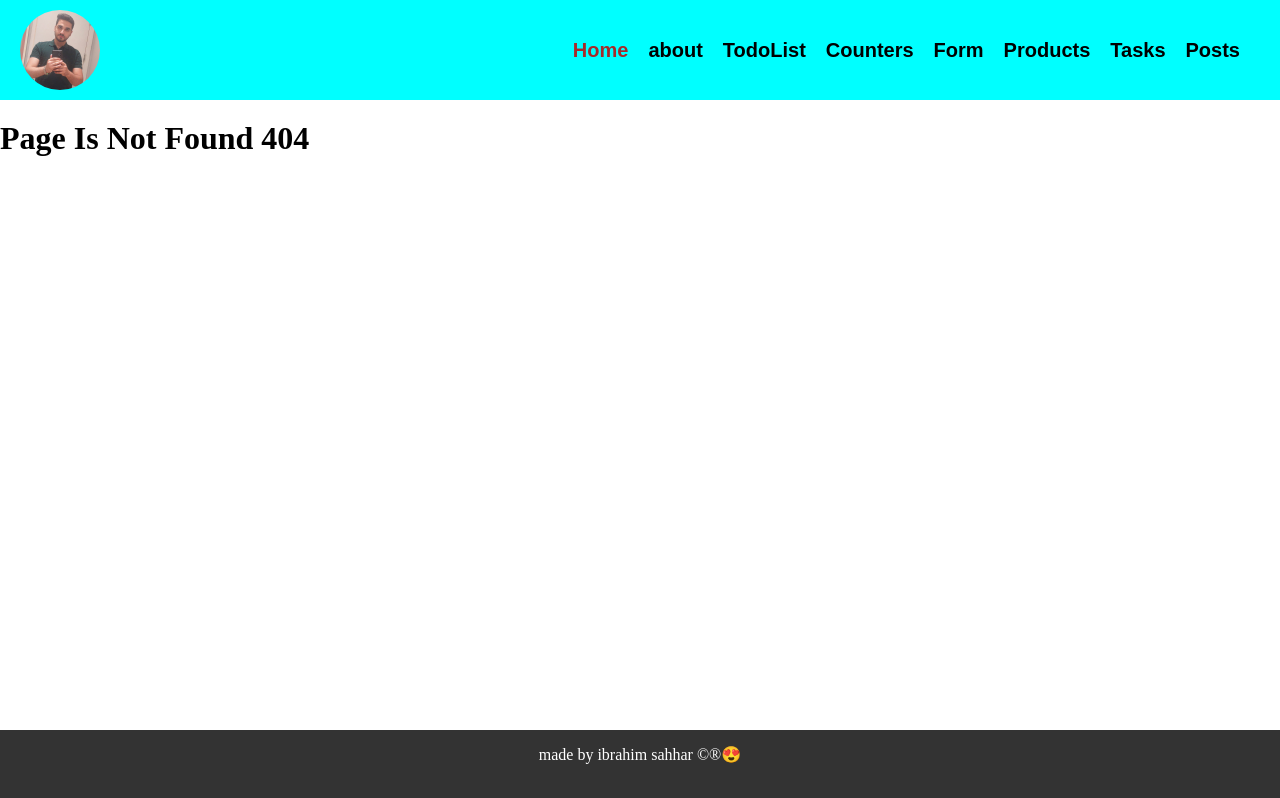
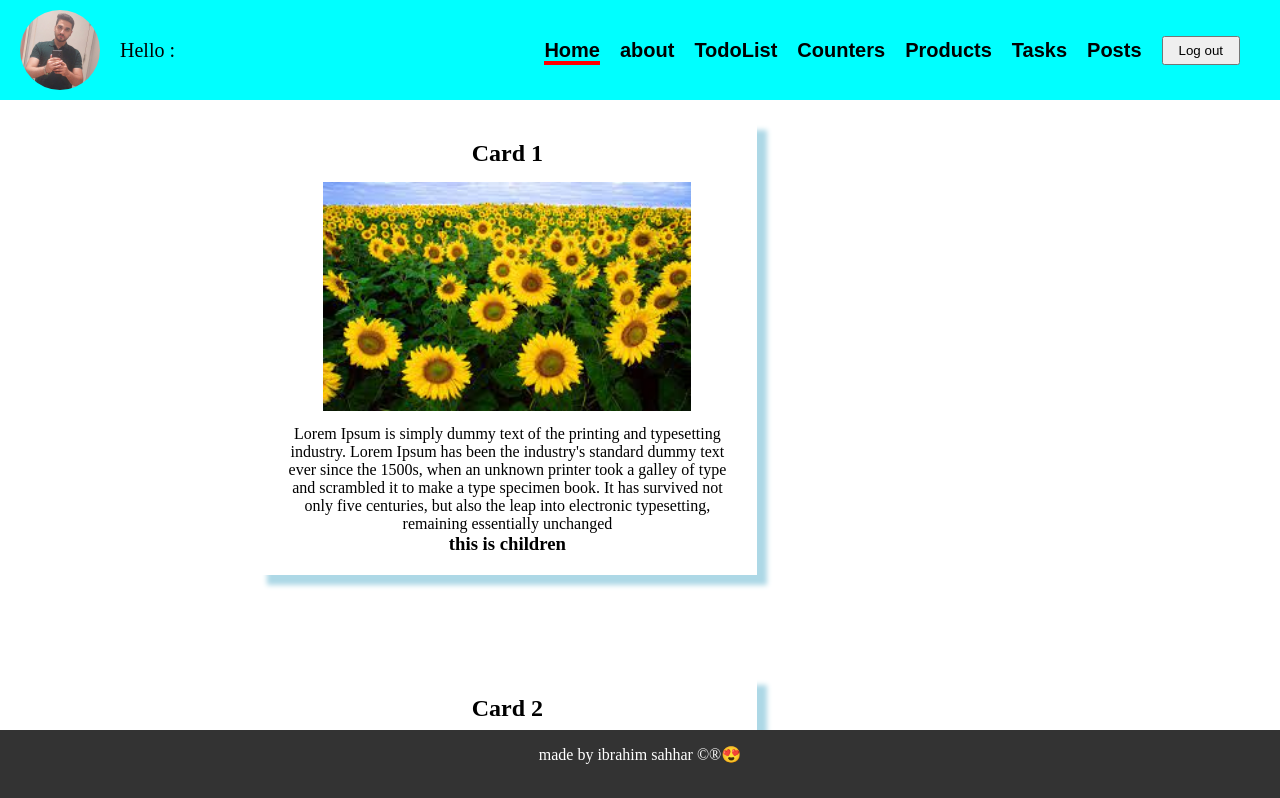
Before and after one commit to IbrahimSahhar/train-react, a React (Create React App) app: page /dashboard in a window 1280 px wide. Before the commit this address had no page. Shown: the top 798 px of the page. Built offline with nearby package versions, Linux system fonts and the light colour scheme; sample sign-in values are in the browser's storage.

Commit message:
Integration with API 2

```diff
--- a/src/App.js
+++ b/src/App.js
@@ -1,15 +1,23 @@
-import Footer from "./components/Footer";
-import Header from "./components/Header";
-
+import { useState } from "react";
 import { Routers } from "./Global/Routers";
+import { useEffect } from "react";
 
 function App() {
+  const [isAuthorized, setIsAuthorized] = useState(false);
+  const logOut = () => {
+    localStorage.removeItem("token");
+    localStorage.removeItem("fillName");
+    setIsAuthorized(false);
+  };
+
+  useEffect(() => {
+    if (localStorage.getItem("token")) {
+      setIsAuthorized(true);
+    }
+  }, [isAuthorized]);
+
   return (
-    <div className="App">
-      <Header />
-      {Routers()}
-      <Footer />
-    </div>
+    <div className="App">{Routers(isAuthorized, setIsAuthorized, logOut)}</div>
   );
 }
 
--- a/src/Global/Routers.jsx
+++ b/src/Global/Routers.jsx
@@ -1,5 +1,5 @@
 import React from "react";
-import { useRoutes } from "react-router-dom";
+import { Navigate, useRoutes } from "react-router-dom";
 import Home from "../pages/Home";
 import About from "../pages/About";
 import TodoList from "../pages/TodoList";
@@ -10,44 +10,70 @@ import Posts from "../pages/Posts";
 import Form from "../pages/Form";
 
 import PostOne from "../components/PostOne";
-export const Routers = () => {
+import ProtectedRoute from "../components/ProtectedRoute";
+
+export const Routers = (isAuthorized, setIsAuthorized, logOut) => {
   const router = useRoutes([
     {
-      path: "/",
+      index: true,
+      element: <Navigate to={"/form"} />,
+    },
+    {
+      path: "/form",
+      // element: <Form />,
+      element: (
+        <>
+          {isAuthorized ? (
+            <Navigate to="/dashboard" />
+          ) : (
+            <Form
+              setIsAuthorized={setIsAuthorized}
+              isAuthorized={isAuthorized}
+            />
+          )}
+        </>
+      ),
+    },
+    {
+      path: "/dashboard",
+      element: <ProtectedRoute isAuthorized={isAuthorized} logOut={logOut} />,
+      children: [
+        {
+          index: true,
           element: <Home />,
         },
         {
-      path: "/about",
+          path: "about",
           element: <About />,
         },
         {
-      path: "/todoList",
+          path: "todoList",
           element: <TodoList />,
         },
         {
-      path: "/counters",
+          path: "counters",
           element: <Counters />,
         },
         {
-      path: "/form",
-      element: <Form />,
-    },
-    {
-      path: "/products",
+          path: "products",
           element: <Products />,
         },
         {
-      path: "/tasks",
+          path: "tasks",
           element: <Tasks />,
         },
+
         {
-      path: "/posts",
+          path: "posts",
           element: <Posts />,
         },
         {
-      path: "/posts/:id",
+          path: "posts/:id",
           element: <PostOne />,
         },
+      ],
+    },
+
     {
       path: "*",
       element: <h1>Page Is Not Found 404</h1>,
--- a/src/components/Header/index.jsx
+++ b/src/components/Header/index.jsx
@@ -6,44 +6,62 @@ import imageProfile from "../../images/profile.jpg";
 import "./style.css";
 
 export default class Header extends Component {
-  render({ myPage } = this.props) {
+  state = {
+    fullName: "",
+  };
+  componentDidMount() {
+    const fullName = localStorage.getItem("fullName");
+    this.setState({ fullName: fullName });
+  }
+  render() {
     return (
       <div className="header">
         <img className="logo" src={imageProfile} alt="profile" />
+        <p
+          style={{
+            marginLeft: "1.25rem",
+            lineHeight: "5rem",
+            fontSize: "1.25rem",
+          }}
+        >
+          Hello :
+          <span style={{ color: "red", fontWeight: "bold" }}>
+            {this.state.fullName}
+          </span>
+        </p>
         <ul>
           <li>
-            <NavLink
-              style={({ isActive }) =>
-                isActive ? { color: "red" } : { color: "brown" }
-              }
-              to="/"
-            >
-              Home
-            </NavLink>
+            <NavLink to="/dashboard">Home</NavLink>
           </li>
           <li>
-            <NavLink to="about">about</NavLink>
+            <NavLink to="/dashboard/about">about</NavLink>
           </li>
 
           <li>
-            <NavLink to="todoList">TodoList</NavLink>
+            <NavLink to="/dashboard/todoList">TodoList</NavLink>
           </li>
           <li>
-            <NavLink to="counters">
+            <NavLink to="/dashboard/counters">
               {({ isActive }) => (isActive ? "Counters Active" : "Counters")}
             </NavLink>
           </li>
+
           <li>
-            <NavLink to="form">Form</NavLink>
+            <NavLink to="/dashboard/products">Products</NavLink>
           </li>
           <li>
-            <NavLink to="products">Products</NavLink>
+            <NavLink to="/dashboard/tasks">Tasks</NavLink>
           </li>
           <li>
-            <NavLink to="tasks">Tasks</NavLink>
+            <NavLink to="/dashboard/posts">Posts</NavLink>
           </li>
           <li>
-            <NavLink to="posts">Posts</NavLink>
+            <button
+              style={{ padding: "0.3125rem 0.9375rem", cursor: "pointer" }}
+              onClick={() => this.props.logOut()}
+            >
+              Log out
+            </button>
           </li>
         </ul>
       </div>
--- /dev/null
+++ b/src/components/ProtectedRoute/index.jsx
@@ -0,0 +1,22 @@
+import React, { Component } from "react";
+import { Navigate, Outlet } from "react-router-dom";
+import Header from "../Header";
+import Footer from "../Footer";
+
+export default class ProtectedRoute extends Component {
+  render() {
+    return (
+      <div>
+        {this.props.isAuthorized ? (
+          <div>
+            <Header logOut={this.props.logOut} />
+            <Outlet />
+            <Footer />
+          </div>
+        ) : (
+          <Navigate to={"/form"} />
+        )}
+      </div>
+    );
+  }
+}
--- a/src/pages/Form.jsx
+++ b/src/pages/Form.jsx
@@ -4,61 +4,50 @@ import Container from "../components/Container";
 import { Navigate } from "react-router-dom";
 import axios from "axios";
 
-const usernameMessage = "the username is required";
-
 let schema = yup.object().shape({
-  username: yup.string().required(usernameMessage),
-  email: yup.string().email().required(),
-  password: yup.string().required().min(8).max(20),
+  username: yup.string().required(),
+  password: yup.string().required(),
 });
-
-const initstate = {
-  username: "",
-  email: "",
-  password: "",
-};
 
 export default class Form extends Component {
   state = {
-    initstate,
-    randomData: {
-      initstate,
-    },
-    isLoginningOn: false,
+    username: "",
+    password: "",
     isLoading: false,
     errors: [],
   };
   handelSubmit = async (e) => {
     e.preventDefault();
-
     try {
       await schema
         .validate(
           {
             username: this.state.username,
-            email: this.state.email,
             password: this.state.password,
           },
           { abortEarly: false }
         )
-        .then(() => {
+        .then(({ username, password }) => {
           this.setState({
-            randomData: { ...this.state },
-            ...initstate,
             isLoading: true,
           });
           axios
-            .post("https://jsonplaceholder.typicode.com/users", {
-              name: "ibrahim",
-              username: this.state.username,
-              email: this.state.email,
+            .post("https://dummyjson.com/auth/login", {
+              username,
+              password,
             })
             .then((response) => {
+              if (response.status === 200) {
+                console.log(response);
+                this.props.setIsAuthorized(true);
+                localStorage.setItem("token", response.data.token);
+                localStorage.setItem(
+                  "fullName",
+                  `${response.data.username} ${response.data.lastName}`
+                );
+              }
+
               // handle success
-              console.log(response);
-              this.setState({
-                isLoginningOn: true,
-              });
             })
             .catch((error) => {
               // handle error
@@ -70,6 +59,8 @@ export default class Form extends Component {
               // always executed
               this.setState({
                 isLoading: false,
+                username: "",
+                password: "",
               });
             });
         });
@@ -87,10 +78,6 @@ export default class Form extends Component {
     });
   };
 
-  handelRandomData = (e) => {
-    e.preventDefault();
-    this.setState({ ...this.state.randomData });
-  };
   render() {
     return (
       <Container>
@@ -101,23 +88,13 @@ export default class Form extends Component {
           </span>
         </section>
         <form onSubmit={(e) => this.handelSubmit(e)}>
-          <label htmlFor="username">User Name</label>
+          <label htmlFor="username">User name</label>
           <input
             id="username"
             type="text"
-            placeholder="user name"
+            placeholder="username"
+            value={this.state.username}
             onChange={(e) => this.handelInput(e)}
-            value={this.state.username}
-          />
-          <br />
-          <br />
-          <label htmlFor="email">Email</label>
-          <input
-            id="email"
-            type="email"
-            placeholder="email"
-            onChange={(e) => this.handelInput(e)}
-            value={this.state.email}
           />
           <br />
           <br />
@@ -126,16 +103,15 @@ export default class Form extends Component {
             id="password"
             type="password"
             placeholder="password"
+            value={this.state.password}
             onChange={(e) => this.handelInput(e)}
-            value={this.state.password}
           />
           <br />
           <br />
           <button type="submit">
             {this.state.isLoading ? "Loading..." : "Submit"}
           </button>
-          <button onClick={(e) => this.handelRandomData(e)}>Random Data</button>
-          {this.state.isLoginningOn ? <Navigate to="/about" /> : ""}
+          {this.state.isAuthorized ? <Navigate to="/dashboard" /> : ""}
         </form>
       </Container>
     );
```
Lines whose indentation alone changed are shown as unchanged.
